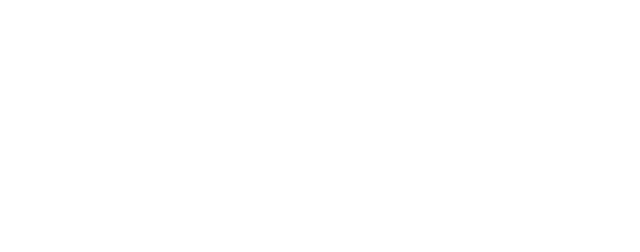
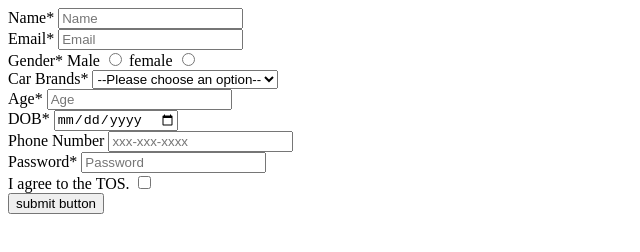
Before and after one commit to acciojob/signup-form-car-gauravb28, a website: page main.html in a window 1280 px wide. Shown: the whole page, without its empty margins (0-640 px from the left). Drawn offline with Linux system fonts and the light colour scheme.

Commit message:
created a submission

```diff
--- a/main.html
+++ b/main.html
@@ -3,12 +3,62 @@
 <html>
 
 <head>
-	<link rel="stylesheet" href="styles.css">
+<link rel="stylesheet" href="styles.css">
 </head>
 
 <body>
-	<!-- the entire body must be written by student -->
-    <script type="text/javascript" src="./script.js">
+<!-- the entire body must be written by student -->
+<form method="POST">
+<div>
+<lable for="name">Name*</lable>
+<input required type="text" id="name" name="name" placeholder="Name">
+</div>
+<div>
+<lable for="email">Email*</lable>
+<input required type="email" id="email" name="email" placeholder="Email">
+</div>
+<div>
+<lable>Gender*</lable>
+<lable for="gender_m">Male</lable>
+<input id="gender_m" type="radio" value="M" name="gender" required>
+<lable for="gender_f">female</lable>
+<input id="gender_f" type="radio" value="F" name="gender">
+
+</div>
+<div>
+<label for="cars">Car Brands*</label>
+<select name="cars" id="car" required>
+<option value="" selected disabled>--Please choose an option--</option>
+<option value="bmw">BMW</option>
+<option value="audi" >Audi</option>
+<option value="mercedez">Mercedez</option>
+</select>
+</div>
+<div>
+<lable for="age">Age*</lable>
+<input required type="number" id="age" name="age" placeholder="Age">
+</div>
+<div>
+<lable for="dob">DOB*</lable>
+<input required type="date" id="dob" name="dob" placeholder="DOB">
+</div>
+<div>
+<lable for="tel">Phone Number</lable>
+<input type="tel" id="tel" name="phone" placeholder="xxx-xxx-xxxx">
+</div>
+<div>
+<lable for="password">Password*</lable>
+<input type="password" id="password" name="pass" required placeholder="Password">
+</div>
+<div>
+<lable for="tos">I agree to the TOS.</lable>
+<input required type="checkbox" id="tos" name="tos">
+</div>
+<div>
+<button type="button">submit button</button>
+</div>
+</form>
+<script type="text/javascript" src="./script.js">
 </script>
 
 </body>
```
